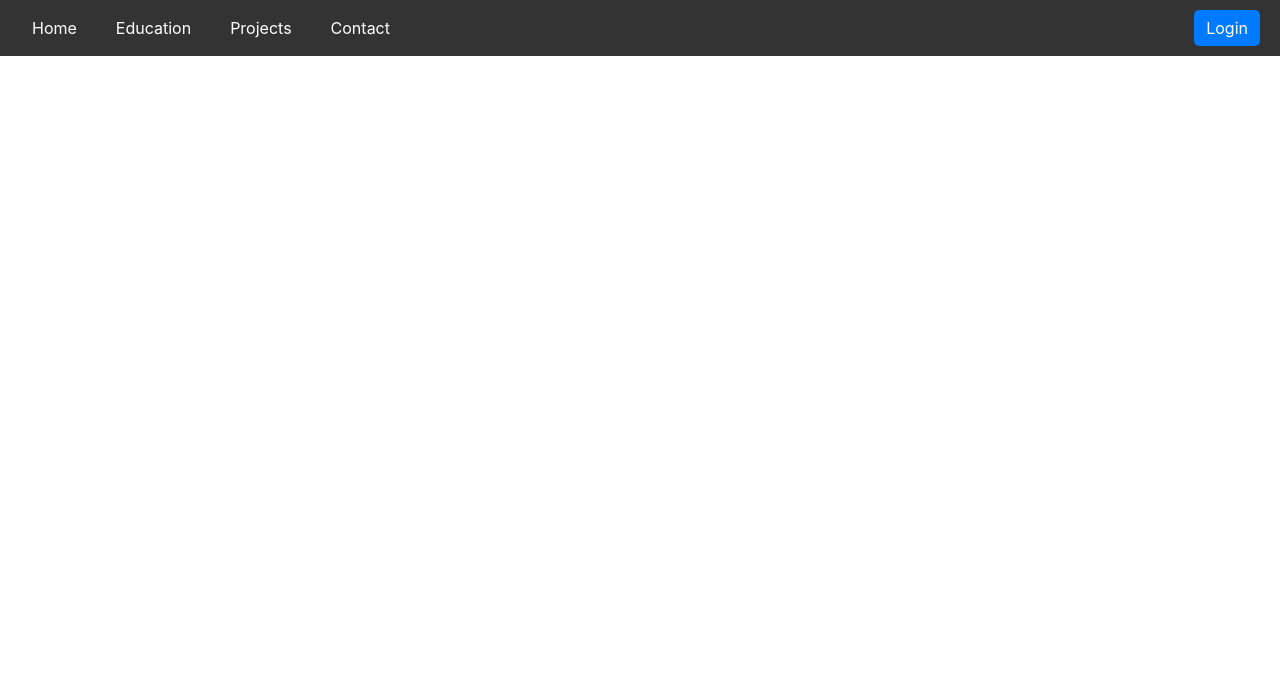
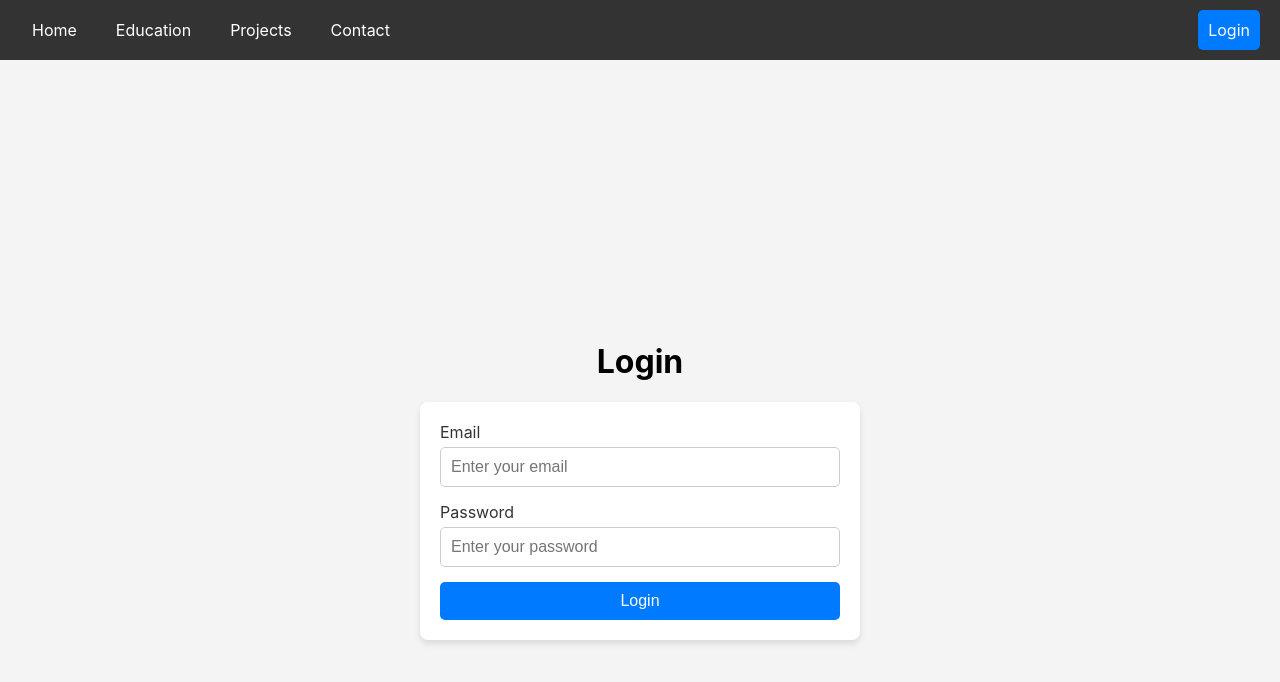
Before and after one commit to sithusss/ReactPortfolio, a React (Create React App) app in the folder my-portfolio/: page /login in a window 1280 px wide. Shown: the top 682 px of the page. Built offline with nearby package versions, Linux system fonts and the light colour scheme.

Commit message:
Commit3
Create login page. Now navigation bar link with the login page

```diff
--- a/my-portfolio/src/App.js
+++ b/my-portfolio/src/App.js
@@ -1,14 +1,22 @@
 import React from 'react';
-import { BrowserRouter as Router } from 'react-router-dom';
+import { BrowserRouter as Router, Routes, Route } from 'react-router-dom';
 import Nav from './components/Nav';
+import Login from './pages/Login';
 import './styles/Navbar.css';
 
 const App = () => {
   return (
-    <Router>
-      <Nav />
+    <div>
+      <Router>
 
-    </Router>
+          <Nav />
+          <Routes>
+
+            <Route path="/login" element={<Login />} />
+          </Routes>
+
+      </Router>
+    </div>
   );
 };
 
--- a/my-portfolio/src/pages/Login.jsx
+++ b/my-portfolio/src/pages/Login.jsx
@@ -0,0 +1,63 @@
+import React, { useState } from 'react';
+import { useNavigate } from 'react-router-dom';
+import '../styles/Login.css';
+
+const Login = () => {
+  const [email, setEmail] = useState('');
+  const [password, setPassword] = useState('');
+  const [error, setError] = useState('');
+  const navigate = useNavigate();
+
+  const handleSubmit = (e) => {
+    e.preventDefault();
+
+    // Basic validation
+    if (!email || !password) {
+      setError('Please fill in all fields.');
+      return;
+    }
+
+    // Simulate login (replace with actual API call)
+    if (email === 'admin@example.com' && password === 'password') {
+      setError('');
+      alert('Login successful!');
+      navigate('/admin'); // Redirect to admin page after login
+    } else {
+      setError('Invalid email or password.');
+    }
+  };
+
+  return (
+    <div className="login-container">
+      <h1>Login</h1>
+      <form onSubmit={handleSubmit} className="login-form">
+        {error && <p className="error-message">{error}</p>}
+        <div className="form-group">
+          <label htmlFor="email">Email</label>
+          <input
+            type="email"
+            id="email"
+            value={email}
+            onChange={(e) => setEmail(e.target.value)}
+            placeholder="Enter your email"
+          />
+        </div>
+        <div className="form-group">
+          <label htmlFor="password">Password</label>
+          <input
+            type="password"
+            id="password"
+            value={password}
+            onChange={(e) => setPassword(e.target.value)}
+            placeholder="Enter your password"
+          />
+        </div>
+        <button type="submit" className="login-button">
+          Login
+        </button>
+      </form>
+    </div>
+  );
+};
+
+export default Login;
--- /dev/null
+++ b/my-portfolio/src/styles/Login.css
@@ -0,0 +1,71 @@
+/* Login Container */
+.login-container {
+    display: flex;
+    flex-direction: column;
+    align-items: center;
+    justify-content: center;
+    min-height: 100vh;
+    background-color: #f4f4f4;
+    padding: 20px;
+  }
+
+  /* Login Form */
+  .login-form {
+    background-color: white;
+    padding: 20px;
+    border-radius: 8px;
+    box-shadow: 0 4px 6px rgba(0, 0, 0, 0.1);
+    width: 100%;
+    max-width: 400px;
+  }
+
+  /* Form Group */
+  .form-group {
+    margin-bottom: 15px;
+  }
+
+  .form-group label {
+    display: block;
+    font-size: 1rem;
+    color: #333;
+    margin-bottom: 5px;
+  }
+
+  .form-group input {
+    width: 94.5%;
+    padding: 10px;
+    font-size: 1rem;
+    border: 1px solid #ccc;
+    border-radius: 5px;
+    outline: none;
+
+  }
+
+  .form-group input:focus {
+    border-color: #007bff;
+  }
+
+  /* Error Message */
+  .error-message {
+    color: red;
+    font-size: 0.9rem;
+    margin-bottom: 10px;
+    text-align: center;
+  }
+
+  /* Login Button */
+  .login-button {
+    width: 100%;
+    padding: 10px;
+    font-size: 1rem;
+    background-color: #007bff;
+    color: white;
+    border: none;
+    border-radius: 5px;
+    cursor: pointer;
+    transition: background-color 0.3s ease;
+  }
+
+  .login-button:hover {
+    background-color: #0056b3;
+  }
```
